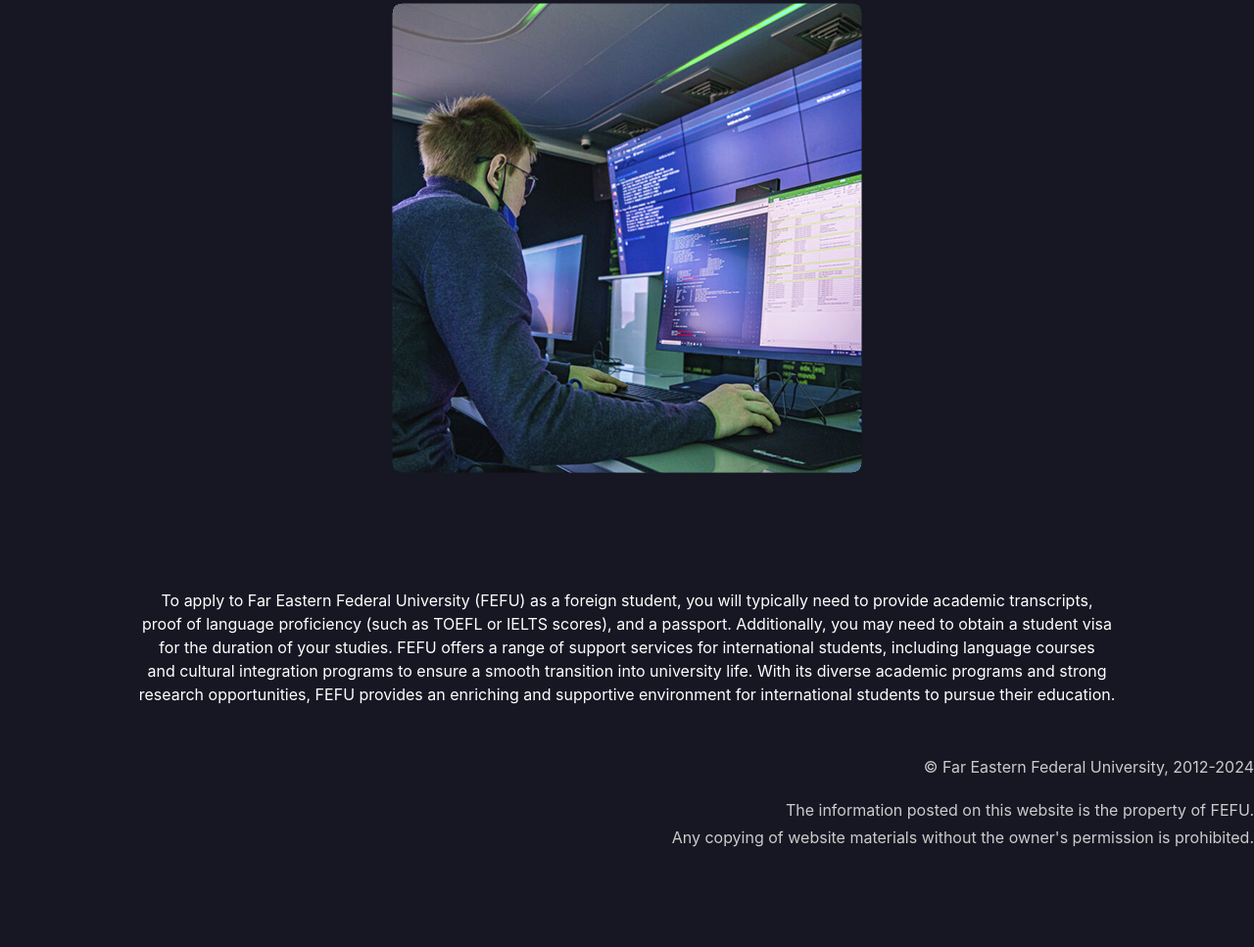
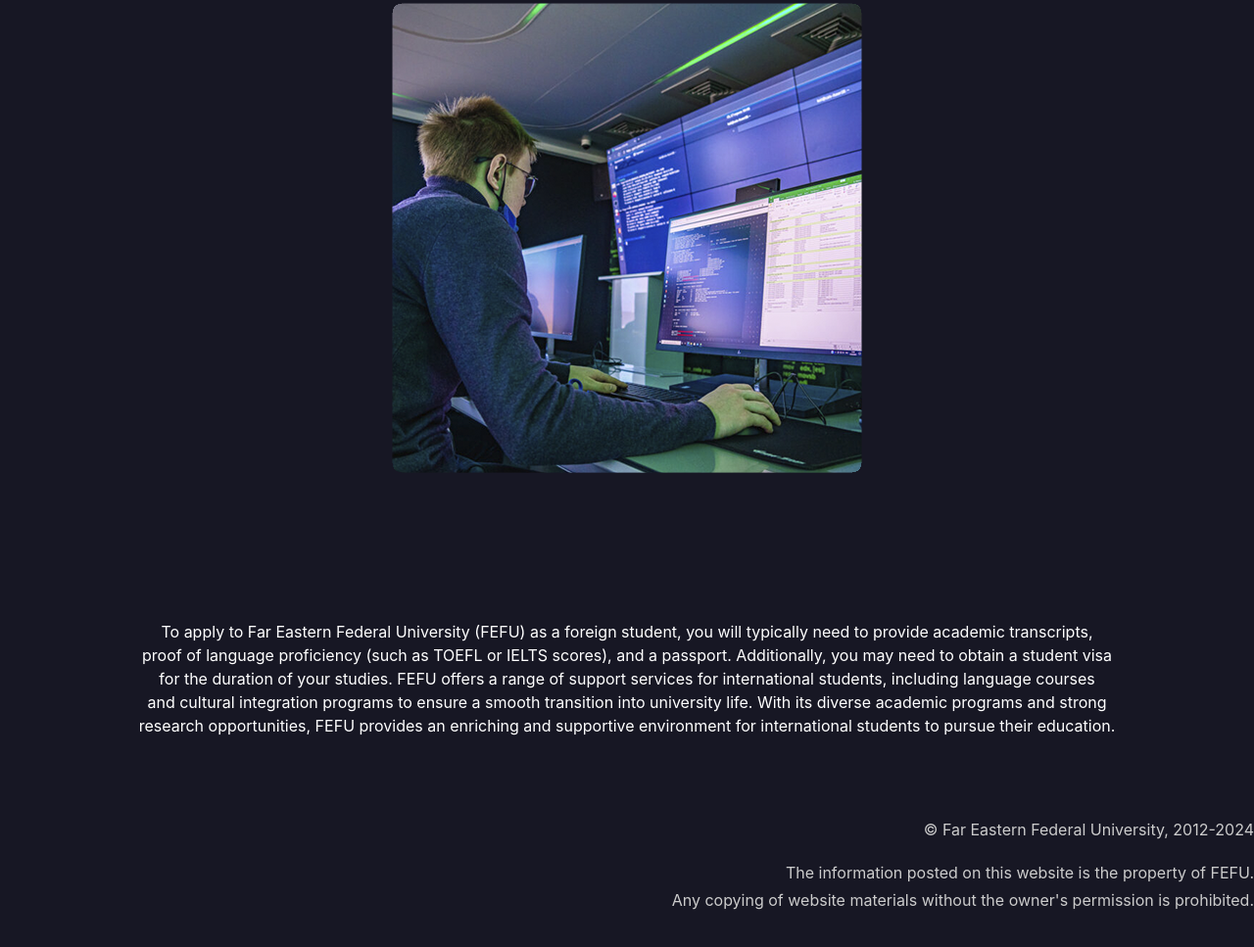
Before and after one commit to smoothie-ws/FefuForForeigners, a plain HTML site: page index.html in a window 1280 px wide. Shown: the part 4654-5621 px from the top of the page at 98% size. Before the commit the page ends 5571 px from the top, so only its background shows below. Drawn offline with Linux system fonts and the light colour scheme; a web font is replaced by a local one.

Commit message:
Update style.css

```diff
--- a/style.css
+++ b/style.css
@@ -23,6 +23,7 @@ body {
 	background-image: radial-gradient(960px 1440px at 35% 0%, #191c37, #171724);
 	background-repeat: repeat;
 	background-size: cover;
+	overflow-x: hidden;
 }
 
 a {
@@ -294,7 +295,7 @@ header h1 img {
 .footnote {
 	text-align: center;
 	text-wrap: balance;
-	margin: 2rem;
+	padding: 2rem;
 }
 
 .footer {
```
